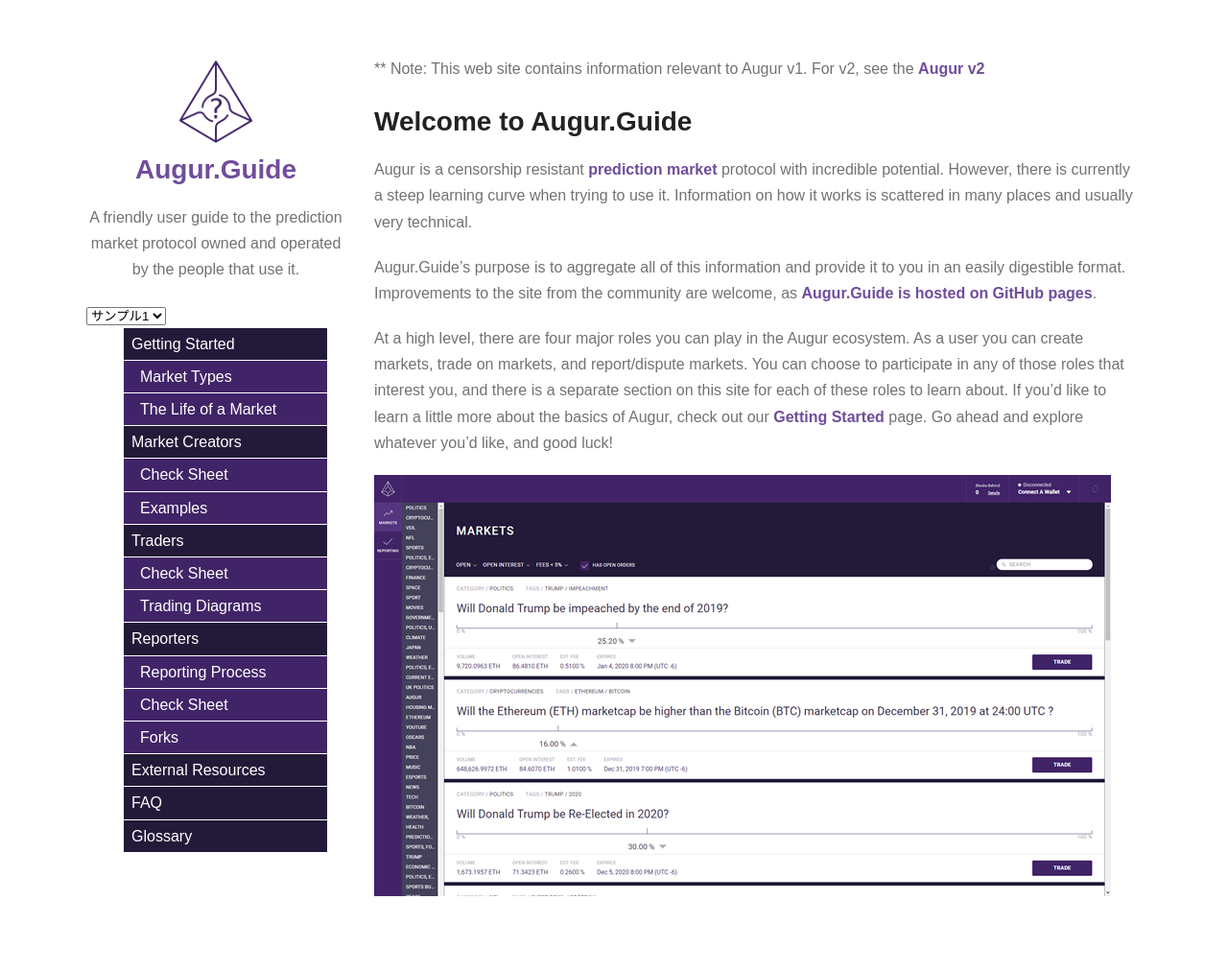
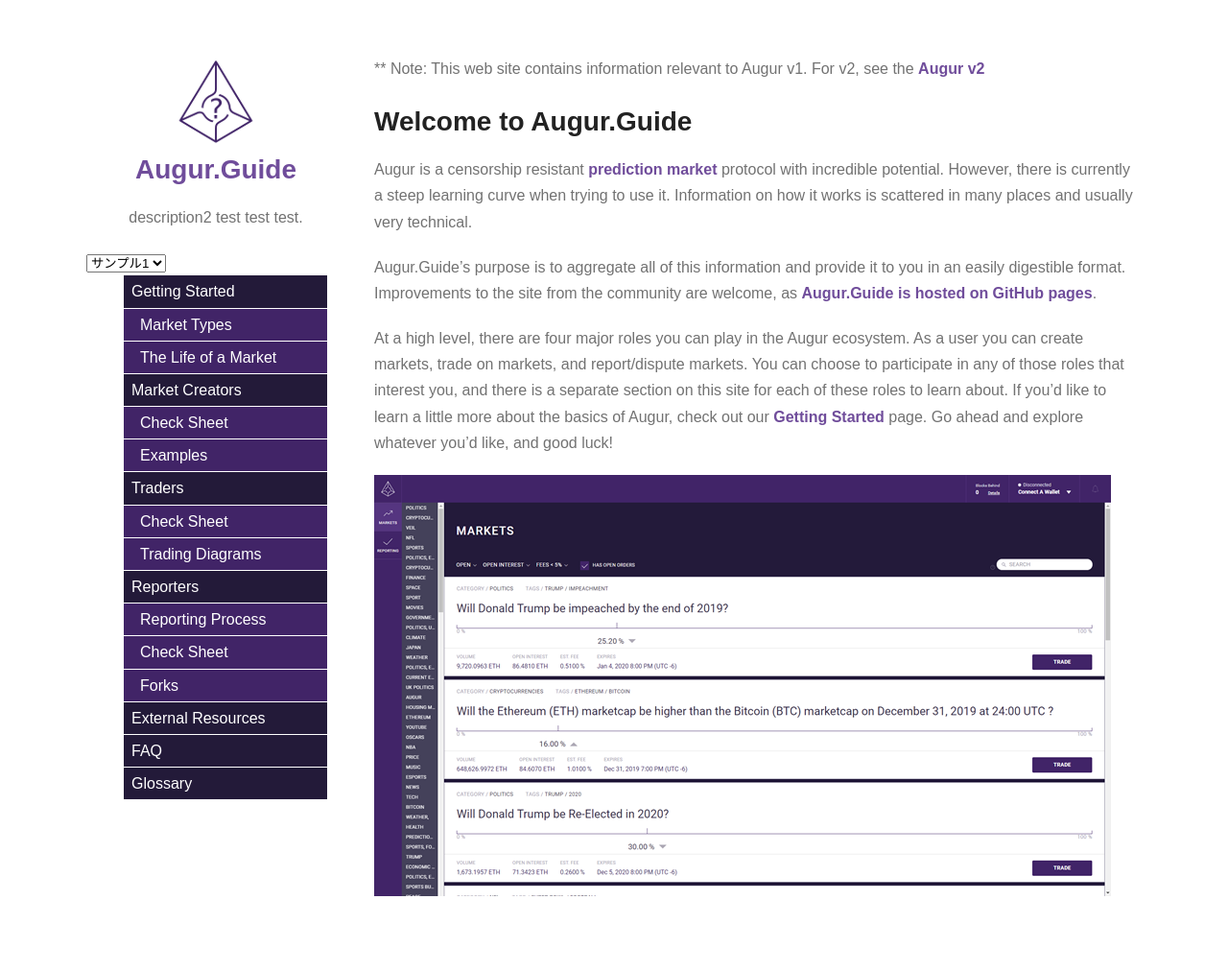
Before and after one commit to MicahZoltu/Augur.Guide-for-IPFS, a Jekyll site: the page built from index.md, in a window 1280 px wide. Shown: the whole page at 96% size. Built offline with Jekyll 4.4.1, drawn with Linux system fonts in a browser that asks for light colours; our own code applies the rules of GitHub Pages for plain Markdown files; the repository's description, which GitHub fills in, is left out.

Commit message:
config descriptions test

```diff
--- a/_config.yml
+++ b/_config.yml
@@ -1,6 +1,7 @@
 theme: jekyll-theme-minimal
 title: Augur.Guide
-description: A friendly user guide to the prediction market protocol owned and operated by the people that use it.
+description1: A friendly user guide to the prediction market protocol owned and operated by the people that use it.
+description2: description2 test test test.
 logo: https://augur.guide/assets/images/Augur.Guide-Logo-96x96.png
 show_downloads: false
 google_analytics: UA-12186523-5
--- a/_layouts/default.html
+++ b/_layouts/default.html
@@ -31,7 +31,7 @@
 
           <h1><a href="{{ "/" | absolute_url }}">{{ site.title | default: site.github.repository_name }}</a></h1>
 
-          <p>{{ site.description | default: site.github.project_tagline }}</p>
+          <p>{{ site.description2 | default: site.github.project_tagline }}</p>
         </div>
 
         <div id="selectOption">
```
